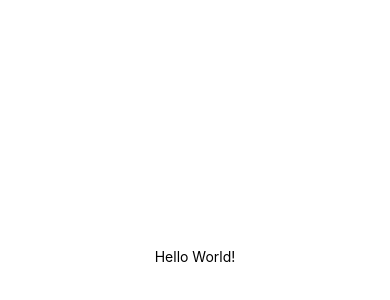
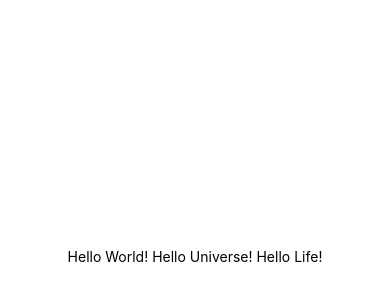
Before and after one commit to aljazkovac/fullstackopen-part10-reactnative, a React Native app in the folder rate-repository-app/: screen / in a window 390 px wide. Shown: the part 166-466 px from the top of the page. Built offline with nearby package versions, Linux system fonts and the light colour scheme.

Commit message:
Improve text. Add a console.log statement.

```diff
--- a/rate-repository-app/App.js
+++ b/rate-repository-app/App.js
@@ -2,9 +2,10 @@ import { StatusBar } from "expo-status-bar";
 import { StyleSheet, Text, View } from "react-native";
 
 export default function App() {
+  console.log("Hello World! Hello Universe! Hello Life!");
   return (
     <View style={styles.container}>
-      <Text>Hello World!</Text>
+      <Text>Hello World! Hello Universe! Hello Life!</Text>
       <StatusBar style="auto" />
     </View>
   );
```
